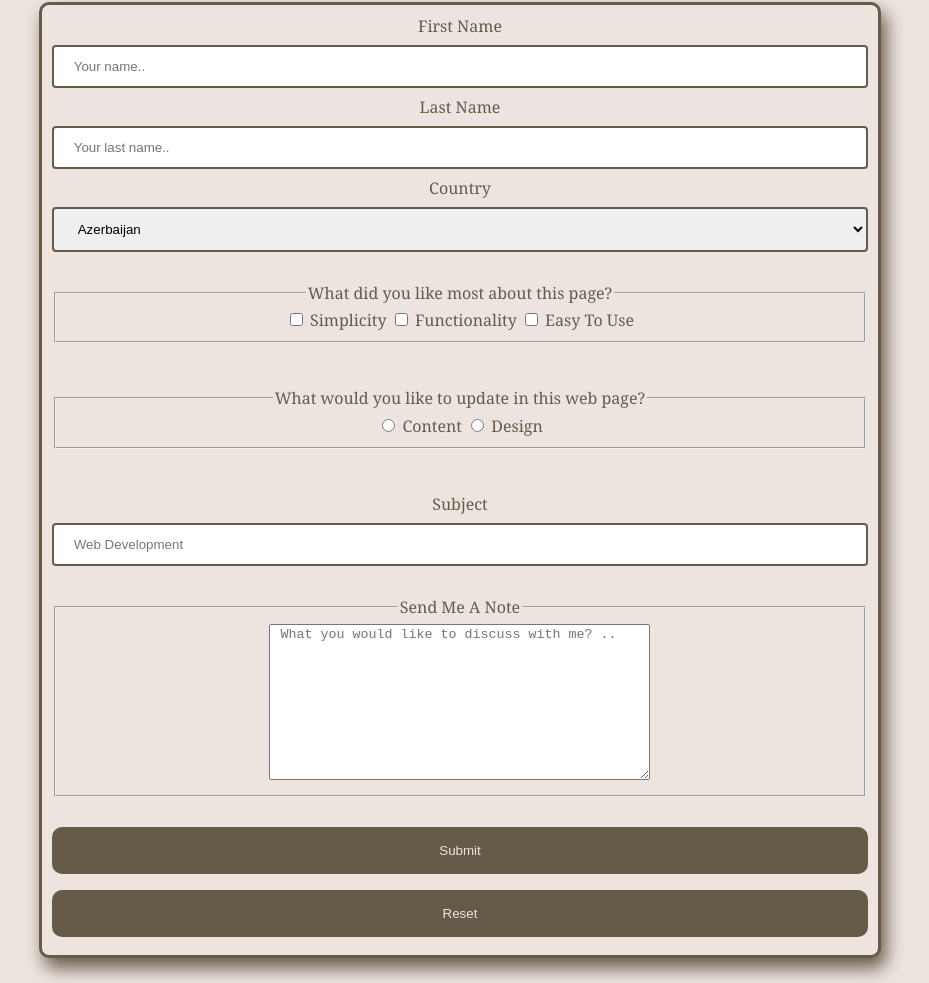
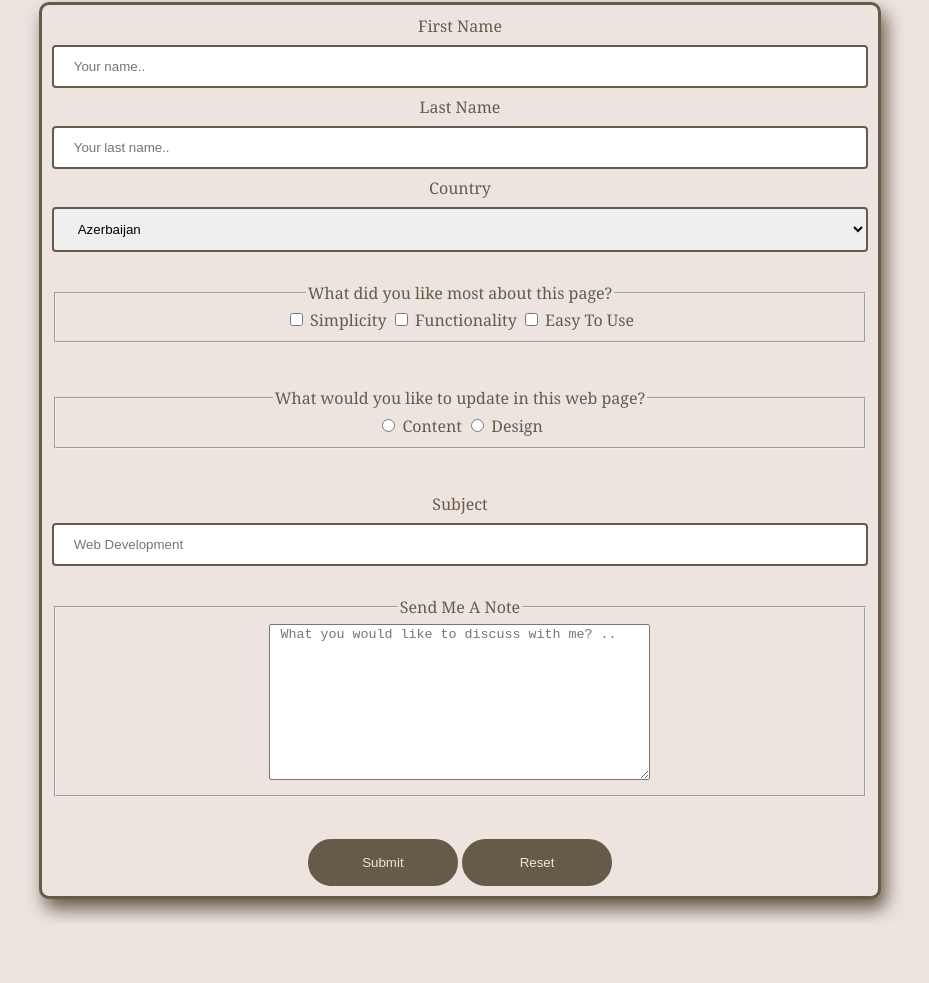
Before and after one commit to nrrggz/nbayramova.github.io, a plain HTML site: page contact.html in a window 1280 px wide. Shown: the part 92-1075 px from the top of the page, without its empty margins (180-1109 px from the left). After the commit the page ends 1016 px from the top, so only its background shows below. Drawn offline with Linux system fonts and the light colour scheme.

Commit message:
Update contact.css

```diff
--- a/css/contact.css
+++ b/css/contact.css
@@ -31,14 +31,14 @@ input[type=text]:focus{
   }
 
 input[type=submit], input[type=reset] {
-    width: 100%;
     background-color: #665A48;
     color: #EDE4E0;
     padding: 14px 20px;
-    margin: 8px 0;
     border: 2px solid #665A48;
-    border-radius: 10px;
     cursor: pointer;
+    width: 150px;
+    margin: 20px auto 0;
+    border-radius: 30px;
 }
 
 input[type=submit]:hover, input[type=reset]:hover {
```
